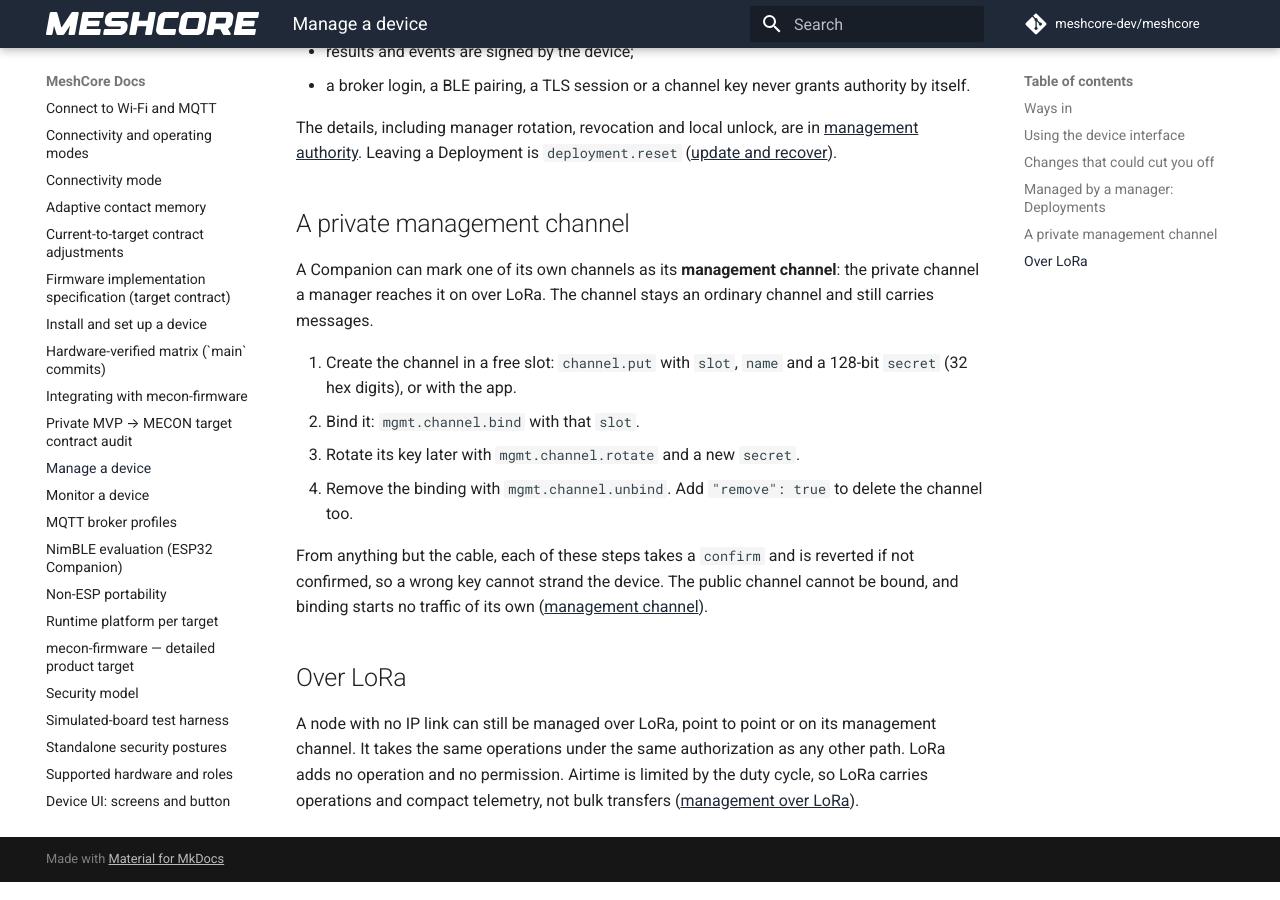
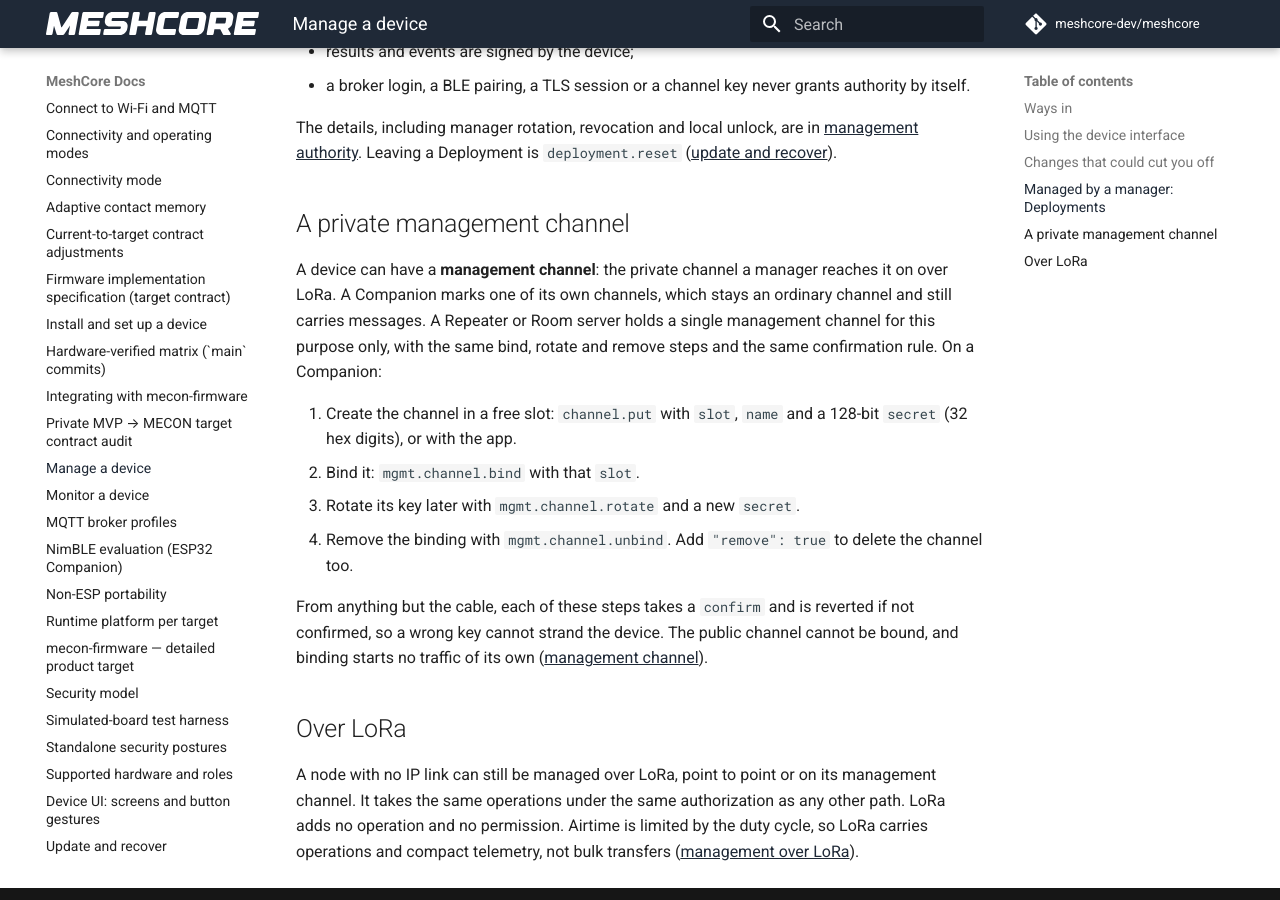
Before and after one commit to hoejriis/mecon-firmware, an MkDocs documentation site: the page built from docs/MANAGING.md, in a window 1280 px wide and 900 px high, scrolled down 2024 px. Built offline with MkDocs 1.6.1 and Material for MkDocs 9.7.7, drawn with Linux system fonts in a browser that asks for light colours; comment, search, counter and statistics services are not loaded.

Commit message:
docs: management channel on every role, signed logs over MQTT
Owner decisions of 2026-11-01, relayed by the steward and confirmed by
the firmware coder: the Repeater and Room server get a management
channel in the finished P3, and a subscriber whose request a
Deployment manager signed may take logs over MQTT, while a broker
login alone still may not. Described at the functional level only.

Co-Authored-By: Claude Opus 5.5 (1M context) <noreply@anthropic.com>

```diff
--- a/docs/MANAGING.md
+++ b/docs/MANAGING.md
@@ -53,7 +53,7 @@ The details, including manager rotation, revocation and local unlock, are in [ma
 
 ## A private management channel
 
-A Companion can mark one of its own channels as its **management channel**: the private channel a manager reaches it on over LoRa. The channel stays an ordinary channel and still carries messages.
+A device can have a **management channel**: the private channel a manager reaches it on over LoRa. A Companion marks one of its own channels, which stays an ordinary channel and still carries messages. A Repeater or Room server holds a single management channel for this purpose only, with the same bind, rotate and remove steps and the same confirmation rule. On a Companion:
 
 1. Create the channel in a free slot: `channel.put` with `slot`, `name` and a 128-bit `secret` (32 hex digits), or with the app.
 2. Bind it: `mgmt.channel.bind` with that `slot`.
```
Also changed, not shown: other parts of docs/MANAGING.md (+1 -1 lines), docs/MONITORING.md (+1 -1 lines).
